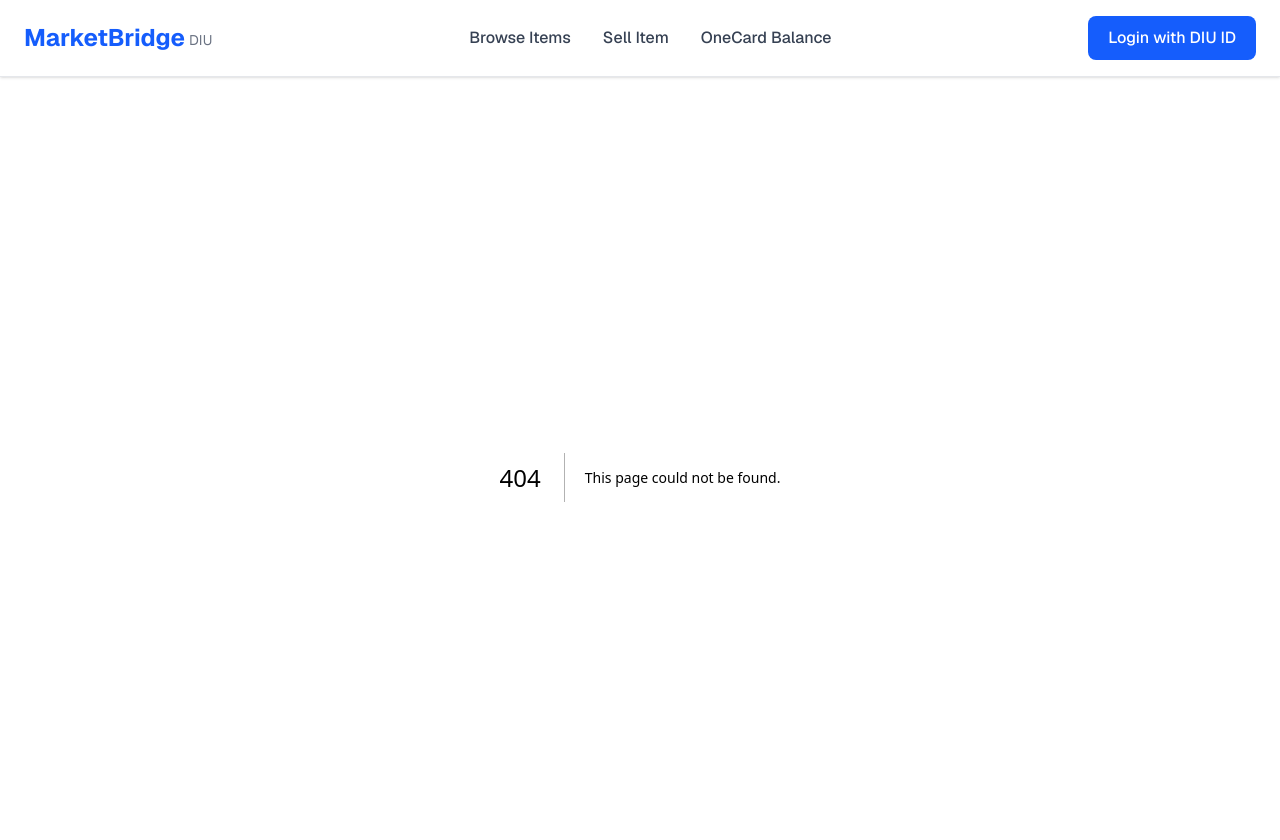
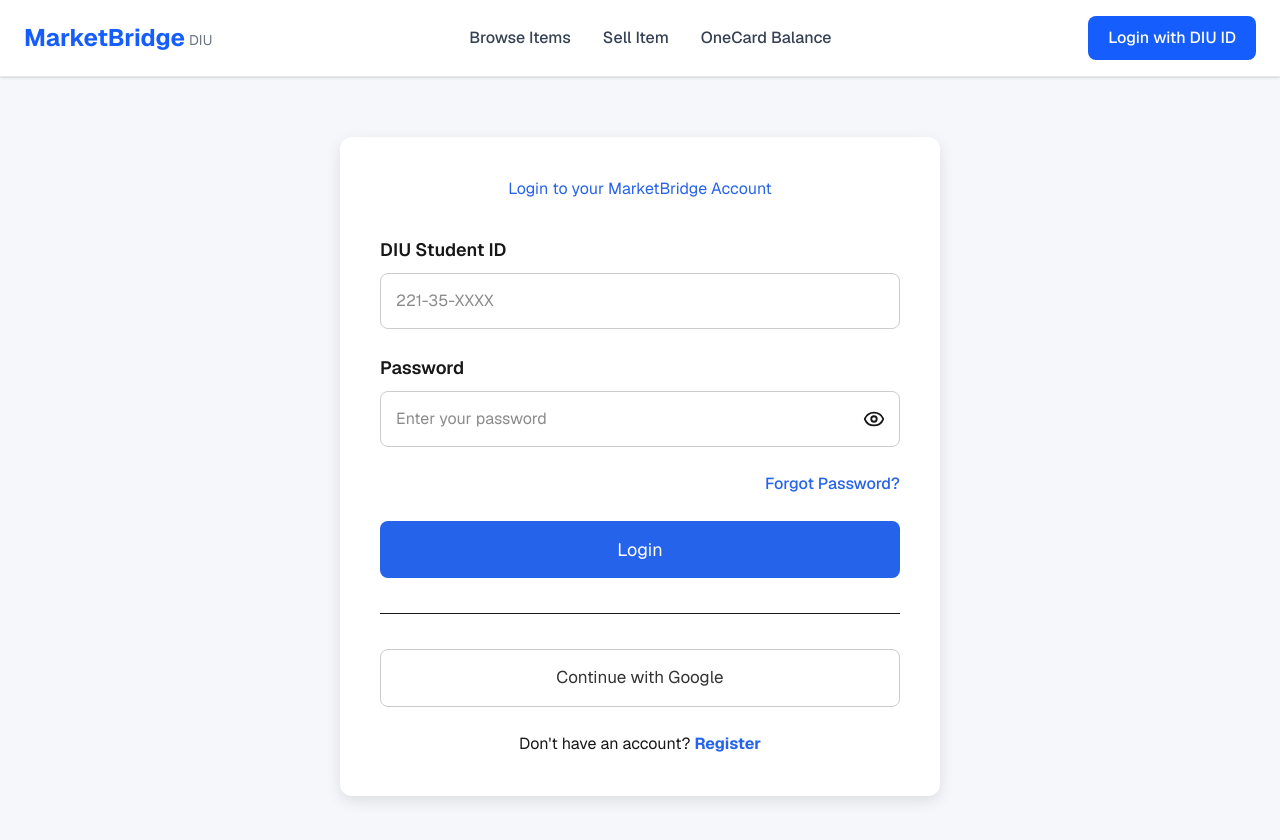
Before and after one commit to sadid466/marketbridge-student-hub, a Next.js app: page /login in a window 1280 px wide. Before the commit this address had no page. Shown: the top 840 px of the page. Built offline with nearby package versions, Linux system fonts and the light colour scheme.

Commit message:
Add login page UI

```diff
--- /dev/null
+++ b/app/login/page.js
@@ -0,0 +1,179 @@
+"use client";
+
+import { useState } from "react";
+import { Eye, EyeOff } from "lucide-react";
+
+export default function LoginPage() {
+  const [studentId, setStudentId] = useState("");
+  const [password, setPassword] = useState("");
+  const [showPassword, setShowPassword] = useState(false);
+
+  const handleLogin = (e) => {
+    e.preventDefault();
+
+    console.log({
+      studentId,
+      password,
+    });
+
+    alert("Login Successful!");
+  };
+
+  return (
+    <main
+      style={{
+        maxWidth: "600px",
+        margin: "60px auto",
+        padding: "40px",
+        background: "#fff",
+        borderRadius: "12px",
+        boxShadow: "0 5px 15px rgba(0,0,0,0.1)",
+      }}
+    >
+      <h1
+        style={{
+          textAlign: "center",
+          marginBottom: "35px",
+          color: "#2563eb",
+        }}
+      >
+        Login to your MarketBridge Account
+      </h1>
+
+      <form onSubmit={handleLogin}>
+        {/* Student ID */}
+
+        <label style={labelStyle}>DIU Student ID</label>
+
+        <input
+          type="text"
+          placeholder="221-35-XXXX"
+          value={studentId}
+          onChange={(e) => setStudentId(e.target.value)}
+          required
+          style={inputStyle}
+        />
+
+        {/* Password */}
+
+        <label style={labelStyle}>Password</label>
+
+        <div style={{ position: "relative" }}>
+          <input
+            type={showPassword ? "text" : "password"}
+            placeholder="Enter your password"
+            value={password}
+            onChange={(e) => setPassword(e.target.value)}
+            required
+            style={inputStyle}
+          />
+
+          <button
+            type="button"
+            onClick={() => setShowPassword(!showPassword)}
+            style={eyeButton}
+          >
+            {showPassword ? <EyeOff size={22} /> : <Eye size={22} />}
+          </button>
+        </div>
+
+        {/* Forgot Password */}
+
+        <div style={{ textAlign: "right", marginBottom: "25px" }}>
+          <a
+            href="#"
+            style={{
+              color: "#2563eb",
+              textDecoration: "none",
+              fontWeight: "500",
+            }}
+          >
+            Forgot Password?
+          </a>
+        </div>
+
+        {/* Login Button */}
+
+        <button type="submit" style={loginButton}>
+          Login
+        </button>
+
+        <hr style={{ margin: "35px 0" }} />
+
+        {/* Google Button */}
+
+        <button type="button" style={googleButton}>
+          Continue with Google
+        </button>
+
+        <p
+          style={{
+            textAlign: "center",
+            marginTop: "25px",
+          }}
+        >
+          Don't have an account?{" "}
+          <a
+            href="#"
+            style={{
+              color: "#2563eb",
+              fontWeight: "bold",
+              textDecoration: "none",
+            }}
+          >
+            Register
+          </a>
+        </p>
+      </form>
+    </main>
+  );
+}
+
+const labelStyle = {
+  display: "block",
+  marginBottom: "10px",
+  fontSize: "18px",
+  fontWeight: "600",
+};
+
+const inputStyle = {
+  width: "100%",
+  padding: "15px",
+  marginBottom: "25px",
+  borderRadius: "8px",
+  border: "1px solid #ccc",
+  fontSize: "16px",
+  boxSizing: "border-box",
+};
+
+const eyeButton = {
+  position: "absolute",
+  right: "15px",
+  top: "35%",
+  transform: "translateY(-50%)",
+  border: "none",
+  background: "transparent",
+  cursor: "pointer",
+};
+
+const loginButton = {
+  width: "100%",
+  padding: "15px",
+  backgroundColor: "#2563eb",
+  color: "#fff",
+  border: "none",
+  borderRadius: "8px",
+  fontSize: "18px",
+  cursor: "pointer",
+};
+
+const googleButton = {
+  width: "100%",
+  padding: "15px",
+  backgroundColor: "#fff",
+  color: "#333",
+  border: "1px solid #ccc",
+  borderRadius: "8px",
+  fontSize: "17px",
+  cursor: "pointer",
+};
--- a/components/Navbar.js
+++ b/components/Navbar.js
@@ -18,23 +18,25 @@ export default function Navbar() {
 
         {/* Navigation */}
         <div className="flex items-center gap-8 text-base font-medium text-gray-700">
-          <Link href="/" className="hover:text-blue-600">
+          <Link href="/" className="hover:text-blue-600 transition">
             Browse Items
           </Link>
 
-          <Link href="/sell" className="hover:text-blue-600">
+          <Link href="/sell" className="hover:text-blue-600 transition">
             Sell Item
           </Link>
 
-          <Link href="/dashboard" className="hover:text-blue-600">
+          <Link href="/dashboard" className="hover:text-blue-600 transition">
             OneCard Balance
           </Link>
         </div>
 
-        {/* Login */}
-        <button className="bg-blue-600 hover:bg-blue-700 text-white px-5 py-2.5 rounded-lg font-medium transition">
-          Login with DIU ID
-        </button>
+        {/* Login Button */}
+        <Link href="/login">
+          <button className="bg-blue-600 hover:bg-blue-700 text-white px-5 py-2.5 rounded-lg font-medium transition">
+            Login with DIU ID
+          </button>
+        </Link>
 
       </div>
     </nav>
--- a/package.json
+++ b/package.json
@@ -9,6 +9,7 @@
     "lint": "eslint"
   },
   "dependencies": {
+    "lucide-react": "^1.28.0",
     "next": "16.2.12",
     "react": "19.2.4",
     "react-dom": "19.2.4"
```
Also changed, not shown: 1 other file (tests, documents, lock files or other folders).
